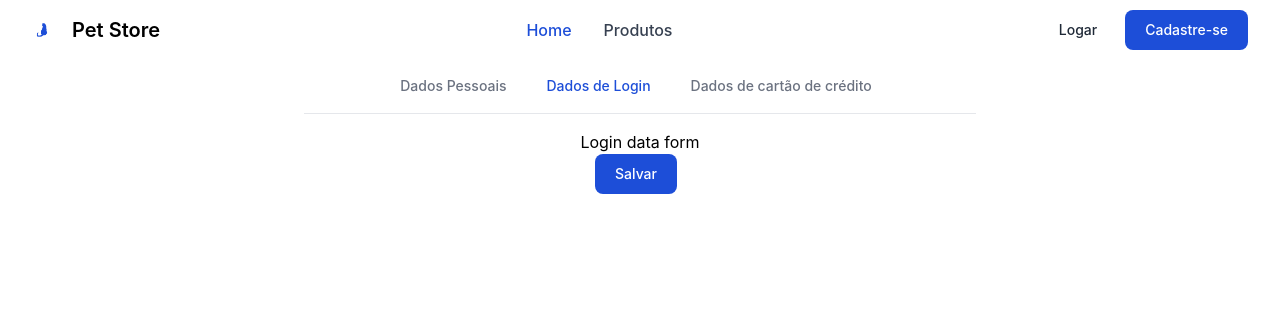
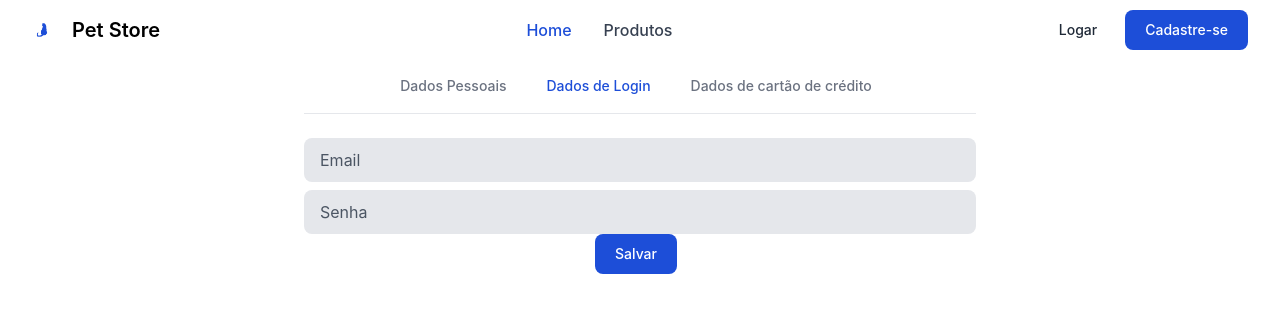
Before and after one commit to ViniciusGuterres/Ecommerce-Petshop, a React (Create React App) app in the folder web/: page / in a window 1280 px wide. Both pictures are taken after a click on the tab "Dados de Login". Shown: the top 312 px of the page. Built offline with nearby package versions, Linux system fonts and the light colour scheme.

Commit message:
Adding credit card and login input states

```diff
--- a/web/src/views/CustomersCrud.js
+++ b/web/src/views/CustomersCrud.js
@@ -25,8 +25,22 @@ function CustomersCrud() {
         state: '',
     };
 
+    const customerLoginDataDefaultFieldsObj = {
+        email: '',
+        password: ''
+    };
+
+    const customerCreditCardDataDefaultFieldsObj = {
+        number: '',
+        cvc: '',
+        nameOnCard: '',
+        expirationDate: '',
+    };
+
     // States
     const [customerPersonalDataObj, setCustomerPersonalDataObj] = useState(customerPersonalDataDefaultFieldsObj);
+    const [customerLoginDataObj, setCustomerLoginDataObj] = useState(customerLoginDataDefaultFieldsObj);
+    const [customerCreditCardDataObj, setCustomerCreditCardDataObj] = useState(customerCreditCardDataDefaultFieldsObj);
     const [crudMode, setCrudMode] = useState('create') // options: edit, view, create
     const [currentTab, setCurrentTab] = useState('personalData') // options: personalData, loginData, creditCardData
 
@@ -35,13 +49,13 @@ function CustomersCrud() {
     /**
      * @function handleChangeCustomerPersonalDataInput - Will get the input new value and setting the new value at state current obj key
      * @param {string} newValue - The personal data input new value
-     * @param string} inputKey - The change personal data input key (state, name, lastName)
+     * @param string} inputKey - The change personal data input key e.g (state, name, lastName...)
      */
     const handleChangeCustomerPersonalDataInput = (newValue, inputKey) => {
         let personalDataNewValue = newValue;
 
         // Convert to number CPF and telephone inputs
-        if (inputKey == 'cpf' || inputKey == 'telephone') {
+        if (inputKey === 'cpf' || inputKey === 'telephone') {
             personalDataNewValue = +newValue;
         }
 
@@ -53,6 +67,30 @@ function CustomersCrud() {
     }
 
     /**
+     * @function handleChangeCustomerLoginDataInput - Will get the input new value and setting the new value at state current obj key
+     * @param {string} newValue - The login data input new value
+     * @param string} inputKey - The change login data input key e.g (email, password)
+     */
+    const handleChangeCustomerLoginDataInput = (newValue, inputKey) => {
+        const customerLoginDataObjCopy = { ...customerLoginDataObj };
+        customerLoginDataObjCopy[inputKey] = newValue;
+
+        setCustomerLoginDataObj(customerLoginDataObjCopy);
+    }
+
+    /**
+     * @function handleChangeCustomerCreditCardDataInput - Will get the input new value and setting the new value at state current obj key
+     * @param {string} newValue - The credit card data input new value
+     * @param {string} inputKey - The change credit card data input key e.g (email, password)
+     */
+    const handleChangeCustomerCreditCardDataInput = (newValue, inputKey) => {
+        const customerCreditCardDataObjCopy = { ...customerLoginDataObj };
+        customerCreditCardDataObjCopy[inputKey] = newValue;
+
+        setCustomerCreditCardDataObj(customerCreditCardDataObjCopy);
+    }
+
+    /**
      * @function buildCurrentTabForm - Will render the selected tab PersonalDataForm, LoginDataForm or CreditCardData form
      * @returns {Element} - Wil return a react element
      */
@@ -60,7 +98,7 @@ function CustomersCrud() {
         switch (currentTab) {
             case 'personalData': {
                 return (
-                    < PersonalDataForm
+                    <PersonalDataForm
                         name={customerPersonalDataObj.name}
                         cpf={customerPersonalDataObj.cpf}
                         telephone={customerPersonalDataObj.telephone}
@@ -72,10 +110,24 @@ function CustomersCrud() {
                 );
             }
             case 'loginData': {
-                return LoginDataForm();
+                return (
+                    <LoginDataForm
+                        email={customerLoginDataObj.email}
+                        password={customerLoginDataObj.password}
+                        handleChangeInput={handleChangeCustomerLoginDataInput}
+                    />
+                );
             }
             case 'creditCardData': {
-                return CreditCardDataForm();
+                return (
+                    <CreditCardDataForm
+                        nameOnCard={customerCreditCardDataObj.nameOnCard}
+                        cvc={customerCreditCardDataObj.cvc}
+                        expirationDate={customerCreditCardDataObj.expirationDate}
+                        number={customerCreditCardDataObj.number}
+                        handleChangeInput={handleChangeCustomerCreditCardDataInput}
+                    />
+                );
             }
             default: {
                 return PersonalDataForm();
@@ -269,23 +321,81 @@ function PersonalDataForm({ name, lastName, cpf, telephone, address, city, state
                 />
             </div>
         </form>
-    )
+    );
 }
 
-function LoginDataForm() {
+function LoginDataForm({ email, password, handleChangeInput }) {
     return (
         <form>
-            Login data form
+            <div className="max-w-2xl mx-auto">
+                <Input
+                    value={email}
+                    type={'email'}
+                    onChange={handleChangeInput}
+                    placeholder='Email'
+                    dataKey='email'
+                    cssClass='text-black placeholder-gray-600 w-full px-4 py-2.5 mt-2 text-base   transition duration-500 ease-in-out transform border-transparent rounded-lg bg-gray-200  focus:border-blueGray-500 focus:bg-white dark:focus:bg-gray-800 focus:outline-none focus:shadow-outline focus:ring-2 ring-offset-current ring-offset-2 ring-gray-400'
+                />
+
+                <Input
+                    value={password}
+                    type={'password'}
+                    onChange={handleChangeInput}
+                    placeholder='Senha'
+                    dataKey='password'
+                    cssClass='text-black placeholder-gray-600 w-full px-4 py-2.5 mt-2 text-base   transition duration-500 ease-in-out transform border-transparent rounded-lg bg-gray-200  focus:border-blueGray-500 focus:bg-white dark:focus:bg-gray-800 focus:outline-none focus:shadow-outline focus:ring-2 ring-offset-current ring-offset-2 ring-gray-400'
+                />
+            </div>
         </form>
-    )
+    );
 }
 
-function CreditCardDataForm() {
+function CreditCardDataForm({ nameOnCard, number, expirationDate, cvc, handleChangeInput }) {
     return (
         <form>
-            Credit data form
+            <div className="max-w-2xl mx-auto">
+                <Input
+                    value={nameOnCard}
+                    type={'text'}
+                    onChange={handleChangeInput}
+                    placeholder='Nome no Cartão'
+                    dataKey='nameOnCard'
+                    cssClass='text-black placeholder-gray-600 w-full px-4 py-2.5 mt-2 text-base   transition duration-500 ease-in-out transform border-transparent rounded-lg bg-gray-200  focus:border-blueGray-500 focus:bg-white dark:focus:bg-gray-800 focus:outline-none focus:shadow-outline focus:ring-2 ring-offset-current ring-offset-2 ring-gray-400'
+                />
+
+                <Input
+                    value={number}
+                    type={'number'}
+                    onChange={handleChangeInput}
+                    placeholder='Número'
+                    dataKey='number'
+                    cssClass='text-black placeholder-gray-600 w-full px-4 py-2.5 mt-2 text-base   transition duration-500 ease-in-out transform border-transparent rounded-lg bg-gray-200  focus:border-blueGray-500 focus:bg-white dark:focus:bg-gray-800 focus:outline-none focus:shadow-outline focus:ring-2 ring-offset-current ring-offset-2 ring-gray-400'
+                />
+
+                <div className="flex gap-2">
+                    {/* Expiration date */}
+                    <Input
+                        value={expirationDate}
+                        type={'text'}
+                        onChange={handleChangeInput}
+                        placeholder='Data da Validade'
+                        dataKey='expirationDate'
+                        cssClass='text-black placeholder-gray-600 w-full px-4 py-2.5 mt-2 text-base   transition duration-500 ease-in-out transform border-transparent rounded-lg bg-gray-200  focus:border-blueGray-500 focus:bg-white dark:focus:bg-gray-800 focus:outline-none focus:shadow-outline focus:ring-2 ring-offset-current ring-offset-2 ring-gray-400'
+                    />
+
+                    {/* CVC */}
+                    <Input
+                        value={cvc}
+                        type={'number'}
+                        onChange={handleChangeInput}
+                        placeholder='CVC'
+                        dataKey='cvc'
+                        cssClass='text-black placeholder-gray-600 w-full px-4 py-2.5 mt-2 text-base   transition duration-500 ease-in-out transform border-transparent rounded-lg bg-gray-200  focus:border-blueGray-500 focus:bg-white dark:focus:bg-gray-800 focus:outline-none focus:shadow-outline focus:ring-2 ring-offset-current ring-offset-2 ring-gray-400'
+                    />
+                </div>
+            </div>
         </form>
-    )
+    );
 }
 
 export default CustomersCrud;
```
